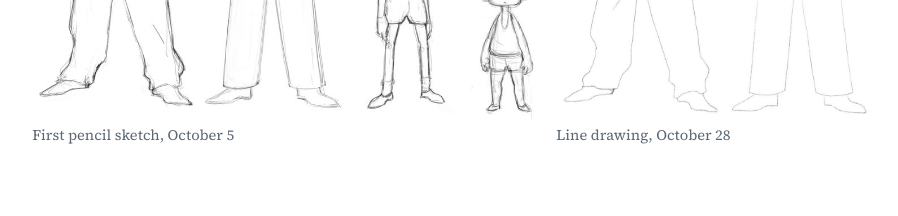
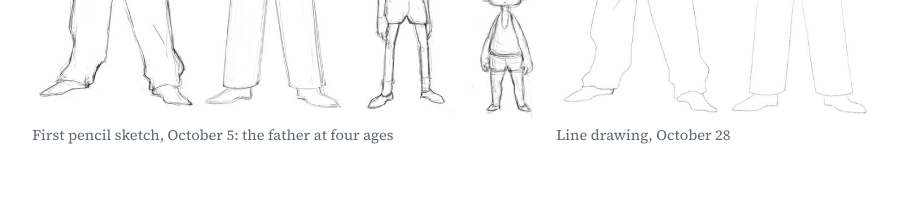
Before and after one commit to jiarenwan56-max/jiarenwan56-max.github.io, a plain HTML site: page father.html in a window 1280 px wide. Shown: the part 4100-4316 px from the top of the page, without its empty margins (19-917 px from the left). Drawn offline with Linux system fonts and the light colour scheme.

Commit message:
Father: say what the first sketch shows
Co-Authored-By: Claude Fable 5.2 <noreply@anthropic.com>

```diff
--- a/father.html
+++ b/father.html
@@ -46,7 +46,7 @@
 <div class="row" style="--sum:2.350;--h:58vh"><figure class="item on-paper" style="--r:0.3392"><a class="zoom" href="media/father-color-2000.jpg" data-cap="Father, color"><img src="media/father-color-900.jpg" srcset="media/father-color-900.jpg 538w, media/father-color-2000.jpg 538w" sizes="(min-width: 720px) 14vw, 100vw" width="538" height="1586" alt="Father, color" loading="lazy" decoding="async"></a><figcaption>Father, color</figcaption></figure><figure class="item" style="--r:1.1911"><video controls muted loop playsinline preload="metadata" data-loop poster="media/father-turn-poster.jpg" width="1920" height="1612" src="media/father-turn.mp4"></video><figcaption>Turnaround, hand-drawn, 16 drawings at 12 fps</figcaption></figure><figure class="item on-paper" style="--r:0.8200"><a class="zoom" href="media/father-turn-line-2000.jpg" data-cap="Front and side, line"><img src="media/father-turn-line-900.jpg" srcset="media/father-turn-line-900.jpg 756w, media/father-turn-line-2000.jpg 756w" sizes="(min-width: 720px) 35vw, 100vw" width="756" height="922" alt="Front and side, line" loading="lazy" decoding="async"></a><figcaption>Front and side, line</figcaption></figure></div>
 </section>
 <section class="block"><h2>Early sketches</h2><p class="note">Where he started, before the design above.</p>
-<div class="row" style="--sum:2.285;--h:46vh"><figure class="item on-paper" style="--r:1.4069"><a class="zoom" href="media/father-sketch-2000.jpg" data-cap="First pencil sketch, October 5"><img src="media/father-sketch-900.jpg" srcset="media/father-sketch-900.jpg 900w, media/father-sketch-2000.jpg 1722w" sizes="(min-width: 720px) 62vw, 100vw" width="1722" height="1224" alt="First pencil sketch, October 5" loading="lazy" decoding="async"></a><figcaption>First pencil sketch, October 5</figcaption></figure><figure class="item on-paper" style="--r:0.8783"><a class="zoom" href="media/father-line-2000.jpg" data-cap="Line drawing, October 28"><img src="media/father-line-900.jpg" srcset="media/father-line-900.jpg 900w, media/father-line-2000.jpg 1054w" sizes="(min-width: 720px) 38vw, 100vw" width="1054" height="1200" alt="Line drawing, October 28" loading="lazy" decoding="async"></a><figcaption>Line drawing, October 28</figcaption></figure></div>
+<div class="row" style="--sum:2.285;--h:46vh"><figure class="item on-paper" style="--r:1.4069"><a class="zoom" href="media/father-sketch-2000.jpg" data-cap="First pencil sketch, October 5: the father at four ages"><img src="media/father-sketch-900.jpg" srcset="media/father-sketch-900.jpg 900w, media/father-sketch-2000.jpg 1722w" sizes="(min-width: 720px) 62vw, 100vw" width="1722" height="1224" alt="First pencil sketch, October 5: the father at four ages" loading="lazy" decoding="async"></a><figcaption>First pencil sketch, October 5: the father at four ages</figcaption></figure><figure class="item on-paper" style="--r:0.8783"><a class="zoom" href="media/father-line-2000.jpg" data-cap="Line drawing, October 28"><img src="media/father-line-900.jpg" srcset="media/father-line-900.jpg 900w, media/father-line-2000.jpg 1054w" sizes="(min-width: 720px) 38vw, 100vw" width="1054" height="1200" alt="Line drawing, October 28" loading="lazy" decoding="async"></a><figcaption>Line drawing, October 28</figcaption></figure></div>
 </section>
 <section class="block"><h2>The family</h2>
 <div class="row" style="--sum:1.412;--h:70vh"><figure class="item on-paper" style="--r:1.4115"><a class="zoom" href="media/father-lineup-2000.jpg" data-cap="Line-up: father, daughter, the feng shui master, aunt"><img src="media/father-lineup-900.jpg" srcset="media/father-lineup-900.jpg 900w, media/father-lineup-2000.jpg 2000w" sizes="(min-width: 720px) 100vw, 100vw" width="2154" height="1526" alt="Line-up: father, daughter, the feng shui master, aunt" loading="lazy" decoding="async"></a><figcaption>Line-up: father, daughter, the feng shui master, aunt</figcaption></figure></div>
```
